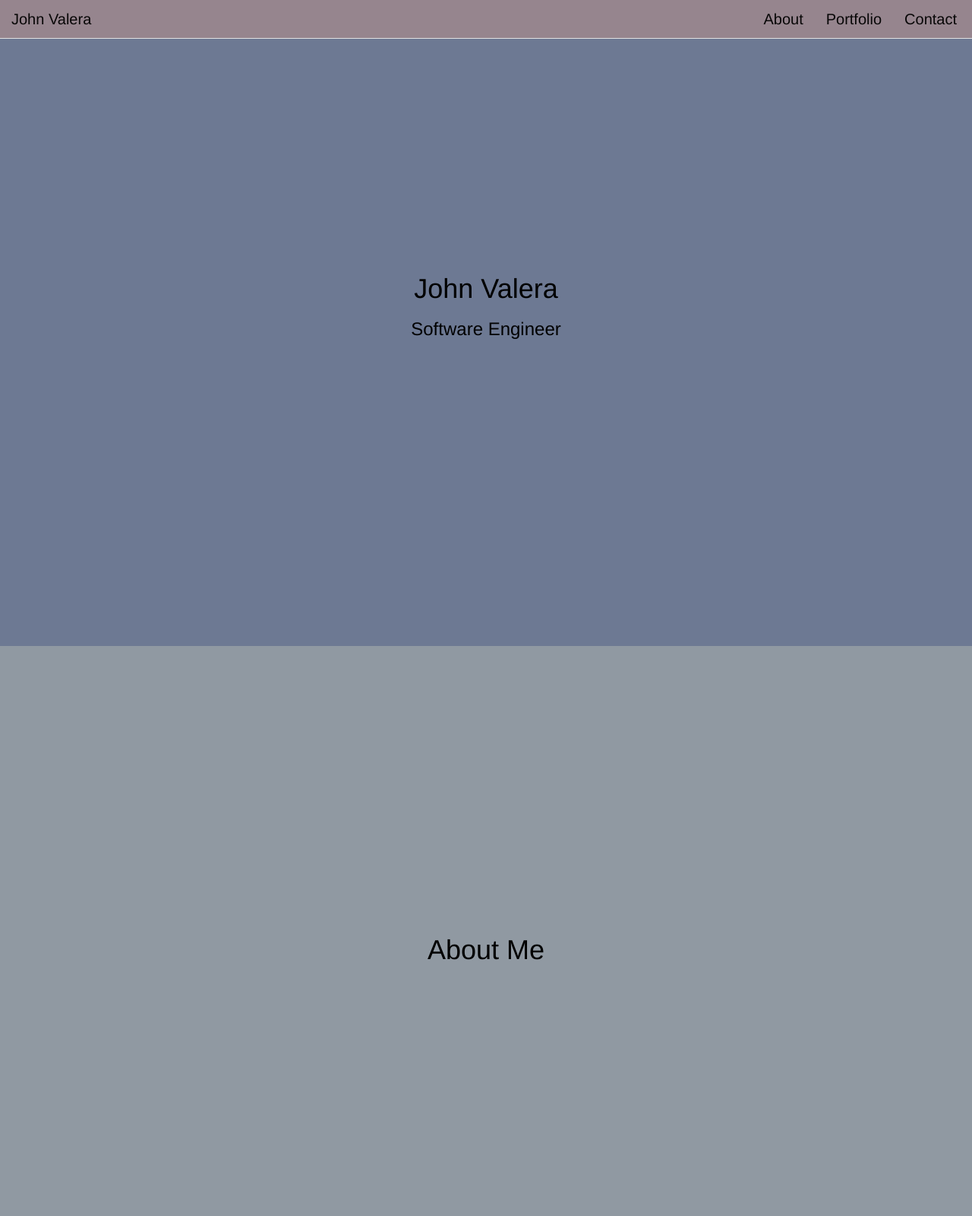
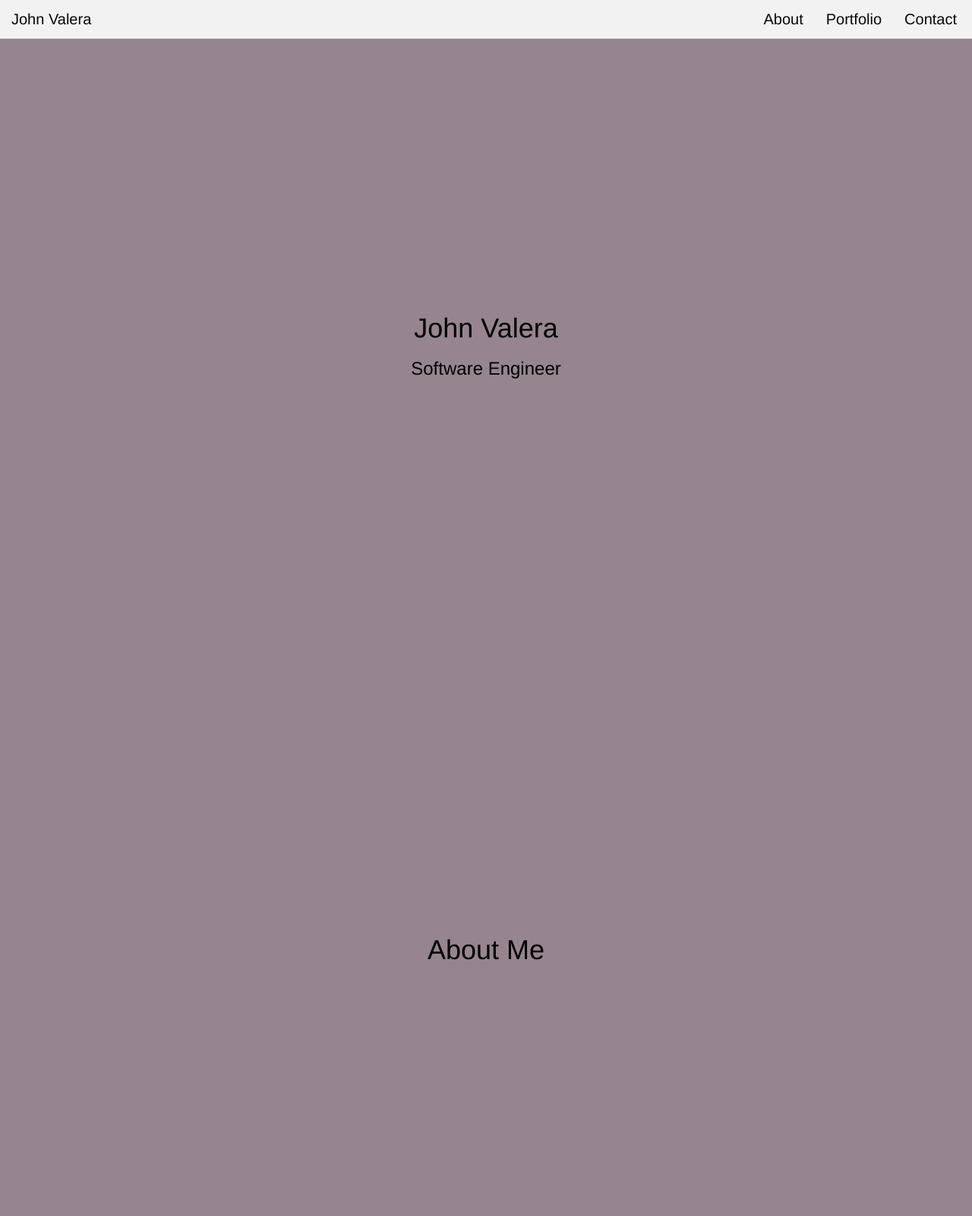
Before and after one commit to jdvalera/portfolio, a plain HTML site: page index.html in a window 1280 px wide. Shown: the top 1600 px of the page at 76% size. Drawn offline with nearby package versions, Linux system fonts and the light colour scheme.

Commit message:
Cleaned up code. Used table for vertical centering. Made CSS code more DRY

```diff
--- a/css/style.css
+++ b/css/style.css
@@ -1,7 +1,8 @@
+* {
+  box-sizing: border-box;
+}
 
 body {
-    width: 100%;
-    height: 100%;
     color: #000;
     padding-top: 50px;
     background-color: #96858F;
@@ -13,7 +14,6 @@ ul.nav {
 
 #main-nav {
     opacity: 0.95;
-    background-color: #96858F;
 }
 
 #main-nav a {
@@ -21,50 +21,25 @@ ul.nav {
     font-size: 2rem;
 }
 
-#main-header {
+section {
     height: 100vh;
-    background-color: #6D7993;
-    positon: relative;
+    width: 100%;
+    display: table;
 }
 
-#main-header h1 {
-    margin-top: 0;
-    vertical-align: middle;
+header {
+    height: 100vh;
+    display: table;
+    width: 100%;
 }
 
-#main-header h3 {
-    vertical-align: middle;
+footer {
+    height: 5vh;
+    display: table;
+    width: 100%;
 }
 
-.textbox {
-    position: absolute;
-    top: 45%;
-    left: 50%;
-    transform: translateY(-50%);
-    transform: translateX(-50%);
-    width: 80%;
+.content {
+  display: table-cell;
+  vertical-align: middle;
 }
-
-#about-me {
-    position: relative;
-    height: 100vh;
-    background-color: #9099A2;
-}
-
-#portfolio {
-    position: relative;
-    height: 100vh;
-    background-color:  #D5D5D5;
-}
-
-#contact {
-    position: relative;
-    height: 100vh;
-    background-color: #9099A2;
-}
-
-#main-footer {
-    position: relative;
-    height: 15vh;
-    background-color: #96858F;
-}
--- a/index.html
+++ b/index.html
@@ -29,35 +29,34 @@
     </nav>
 
     <main>
-        <header>
-            <div id="main-header">
-                <div class="textbox">
+        <header id="main-header">
+                <div class="content">
                     <h1 class="text-center">John Valera</h1>
                     <h3 class="text-center">Software Engineer</h3>
                 </div>
-            </div>
         </header>
 
         <section id="about-me">
-            <div class="textbox">
+            <div class="content">
                 <h1 class="text-center">About Me</h1>
+                <h2></h2>
             </div>
         </section>
 
         <section id="portfolio">
-            <div class="textbox">
+            <div class="content">
                 <h1 class="text-center">Portfolio</h1>
             </div>
         </section>
 
         <section id="contact">
-            <div class="textbox">
+            <div class="content">
                 <h1 class="text-center">Contact</h1>
             </div>
         </section>
 
         <footer id="main-footer">
-            <div class="textbox">
+            <div class="content">
                 <h1 class="text-center">Footer</h1>
             </div>
         </footer>
```
